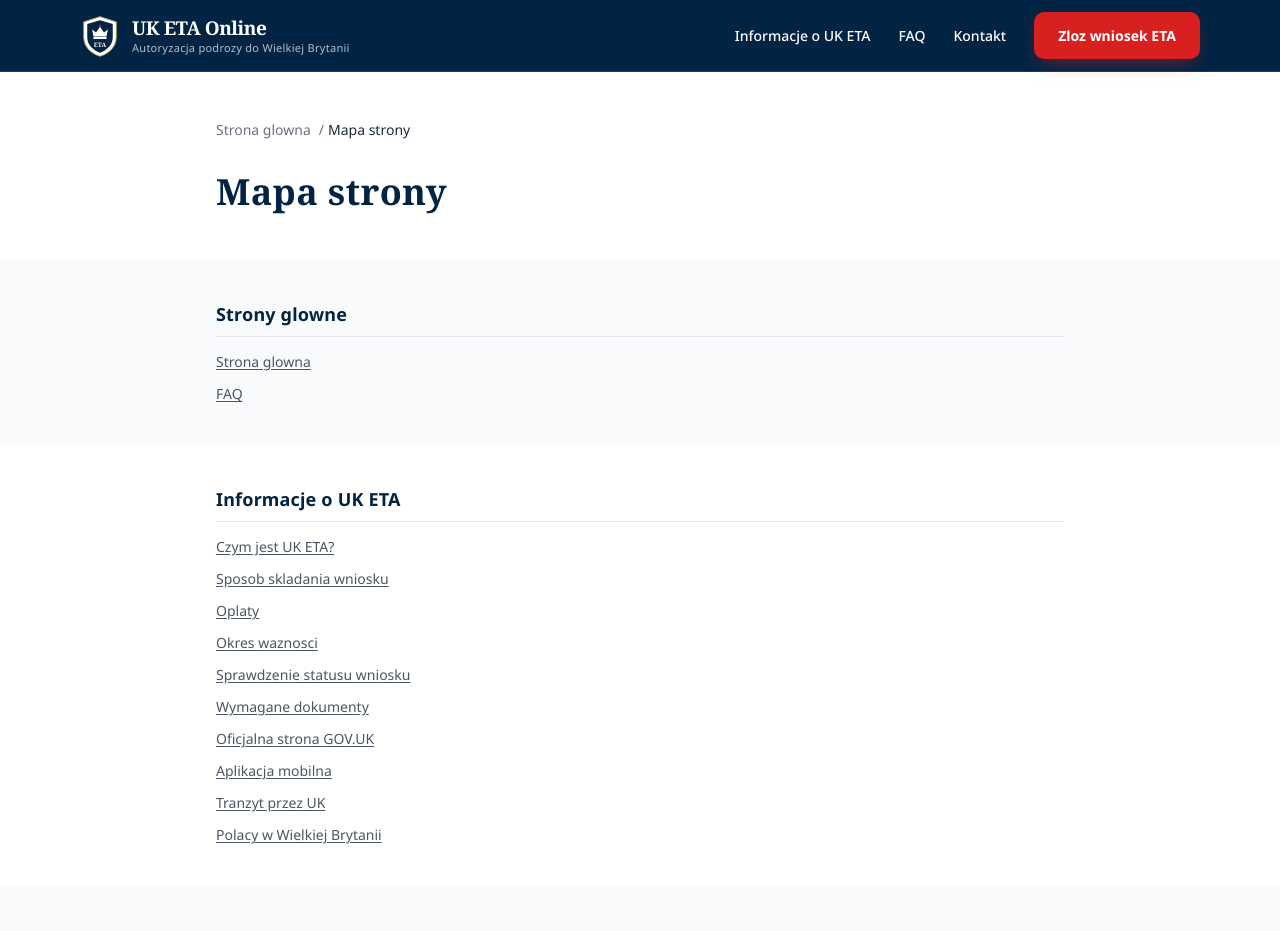
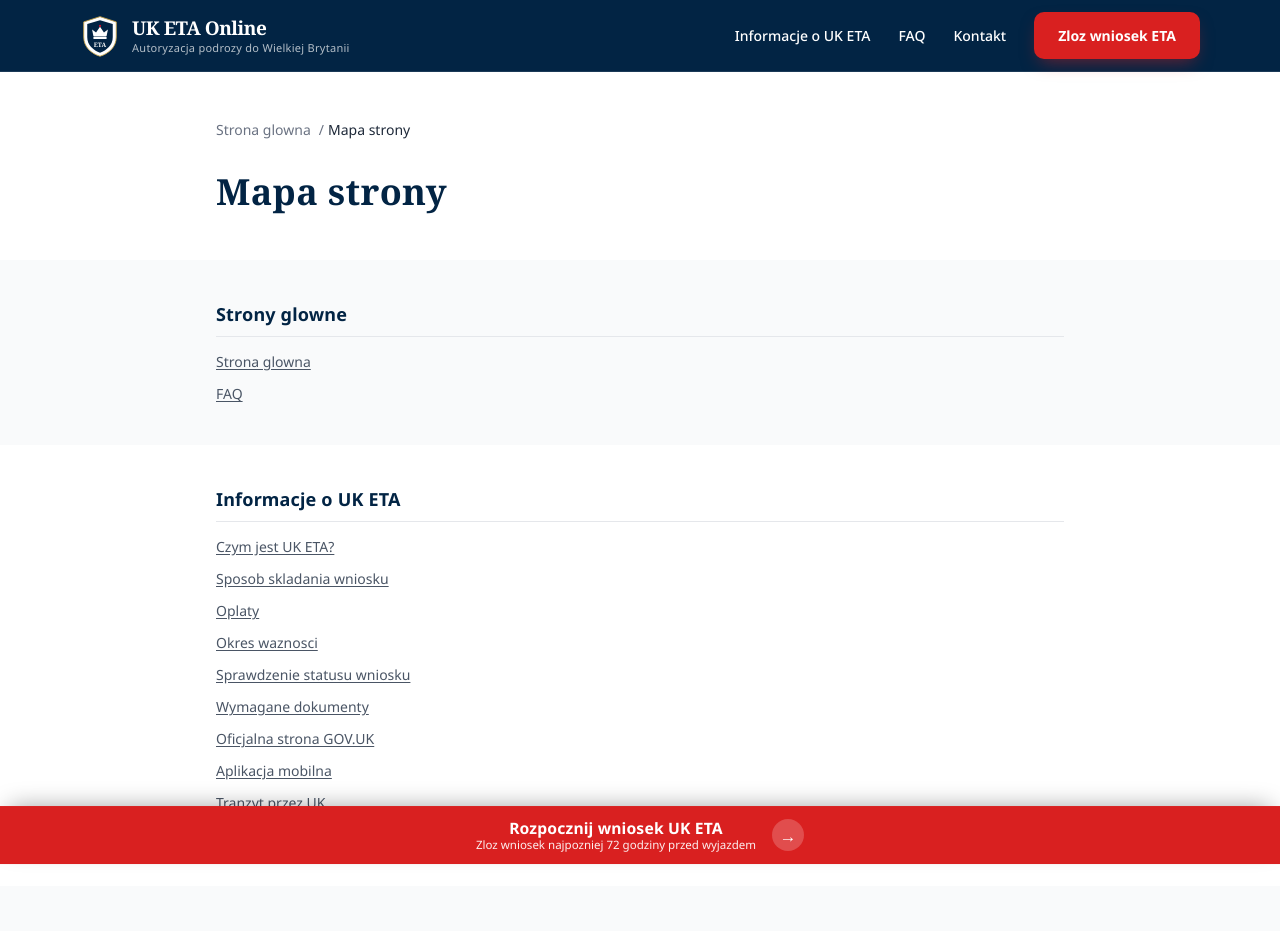
Before and after one commit to mediaxsaburoai0818-design/uk-eta-site, a Next.js app: page /sitemap in a window 1280 px wide. Shown: the top 931 px of the page. Built offline with nearby package versions, Linux system fonts and the light colour scheme.

Commit message:
下部固定CTAバー追加・landside見出しを紺に

```diff
--- a/app/globals.css
+++ b/app/globals.css
@@ -321,6 +321,28 @@ html {
   box-shadow: 0 14px 30px -12px rgba(2,36,68,0.45);
   border: 4px solid #fff;
 }
+/* Sticky bottom CTA (追跡型) — slides up after the hero, hides near the footer */
+.cta-sticky-bar {
+  position: fixed; left: 0; right: 0; bottom: 0; z-index: 60;
+  display: flex; align-items: center; justify-content: center; gap: 1rem;
+  background: var(--color-red-vivid); color: #ffffff !important; text-decoration: none;
+  padding: 0.8rem 1.25rem;
+  box-shadow: 0 -8px 24px -10px rgba(0,0,0,0.4);
+  transform: translateY(110%); transition: transform 0.35s ease; will-change: transform;
+}
+.cta-sticky-bar.is-visible { transform: translateY(0); }
+.cta-sticky-bar:hover { background: #c41a1a; }
+.cta-sticky-main { display: flex; flex-direction: column; line-height: 1.2; text-align: center; }
+.cta-sticky-title { font-weight: 700; font-size: 0.98rem; letter-spacing: 0.01em; }
+.cta-sticky-sub { font-size: 0.72rem; opacity: 0.92; }
+.cta-sticky-go {
+  display: inline-flex; align-items: center; justify-content: center;
+  width: 32px; height: 32px; border-radius: 9999px; background: rgba(255,255,255,0.2);
+  font-weight: 700; font-size: 1.05rem; flex-shrink: 0;
+}
+@media (max-width: 480px) { .cta-sticky-sub { font-size: 0.68rem; } }
+@media (prefers-reduced-motion: reduce) { .cta-sticky-bar { transition: none; } }
+
 /* Larger Union Jack (prominent 対象国 centerpiece) */
 .flag-frame-lg {
   max-width: 440px; margin: 0 auto;
--- a/app/layout.tsx
+++ b/app/layout.tsx
@@ -4,6 +4,7 @@ import "./globals.css";
 import Header from "@/components/Header";
 import Footer from "@/components/Footer";
 import Reveal from "@/components/Reveal";
+import StickyCta from "@/components/StickyCta";
 
 const notoSans = Noto_Sans({
   subsets: ["latin", "latin-ext"],
@@ -68,6 +69,7 @@ export default function RootLayout({
         <main className="min-h-screen">{children}</main>
         <Footer />
         <Reveal />
+        <StickyCta />
       </body>
     </html>
   );
--- a/app/page.tsx
+++ b/app/page.tsx
@@ -294,7 +294,7 @@ export default function Home() {
                 </p>
               </div>
               <div className="card">
-                <span className="inline-block text-[11px] font-bold uppercase tracking-wider mb-2" style={{ color: "var(--color-red-vivid)" }}>Tranzyt ladowy (landside)</span>
+                <span className="inline-block text-[11px] font-bold uppercase tracking-wider mb-2" style={{ color: "var(--color-blue)" }}>Tranzyt ladowy (landside)</span>
                 <p className="feature-title !text-lg mb-2">Co do zasady wymaga ETA</p>
                 <p className="text-sm leading-relaxed" style={{ color: "var(--color-text-light)" }}>
                   Przy przejezdzie przez brytyjska kontrole graniczna — np. Eurostarem (pociag przez kanal La Manche) lub promem — i przejsciu odprawy granicznej, ETA jest co do zasady wymagane.
--- /dev/null
+++ b/components/StickyCta.tsx
@@ -0,0 +1,44 @@
+"use client";
+
+import { useEffect, useState } from "react";
+
+export default function StickyCta() {
+  const [show, setShow] = useState(false);
+
+  useEffect(() => {
+    const onScroll = () => {
+      const y = window.scrollY;
+      const nearBottom =
+        window.innerHeight + y >= document.body.scrollHeight - 260;
+      setShow(y > 520 && !nearBottom);
+    };
+    onScroll();
+    window.addEventListener("scroll", onScroll, { passive: true });
+    window.addEventListener("resize", onScroll);
+    return () => {
+      window.removeEventListener("scroll", onScroll);
+      window.removeEventListener("resize", onScroll);
+    };
+  }, []);
+
+  return (
+    <a
+      href="https://www.gov.uk/guidance/apply-for-an-electronic-travel-authorisation-eta"
+      target="_blank"
+      rel="noopener noreferrer"
+      className={`cta-sticky-bar ${show ? "is-visible" : ""}`}
+      aria-hidden={!show}
+      tabIndex={show ? 0 : -1}
+    >
+      <span className="cta-sticky-main">
+        <span className="cta-sticky-title">Rozpocznij wniosek UK ETA</span>
+        <span className="cta-sticky-sub">
+          Zloz wniosek najpozniej 72 godziny przed wyjazdem
+        </span>
+      </span>
+      <span className="cta-sticky-go" aria-hidden>
+        &rarr;
+      </span>
+    </a>
+  );
+}
```
